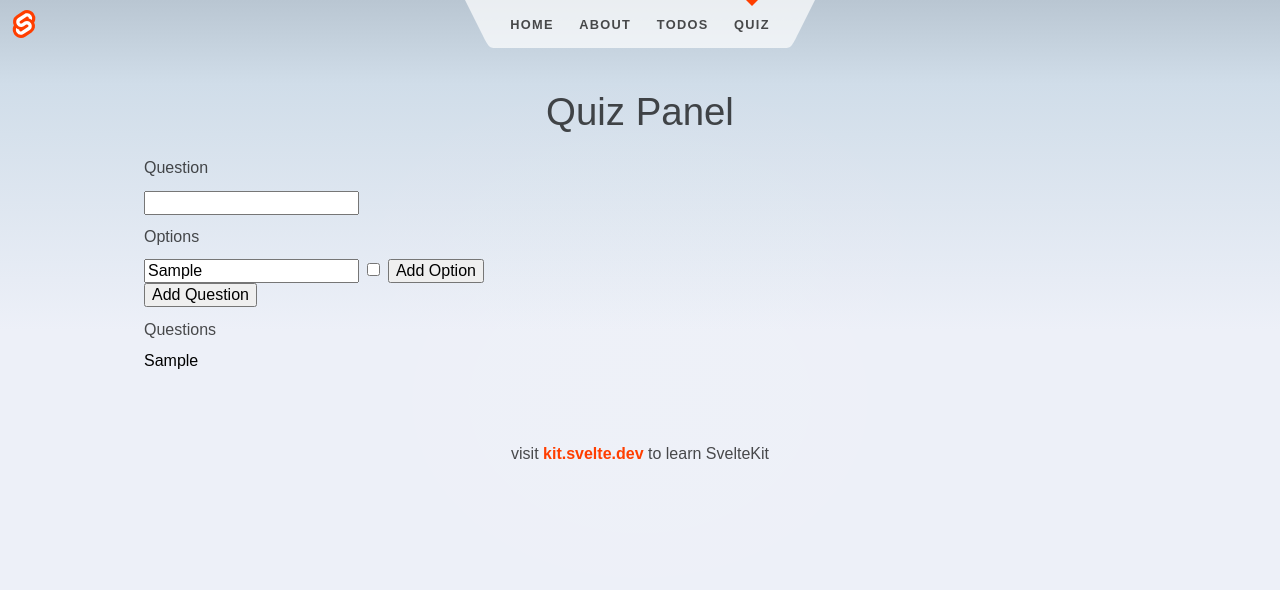
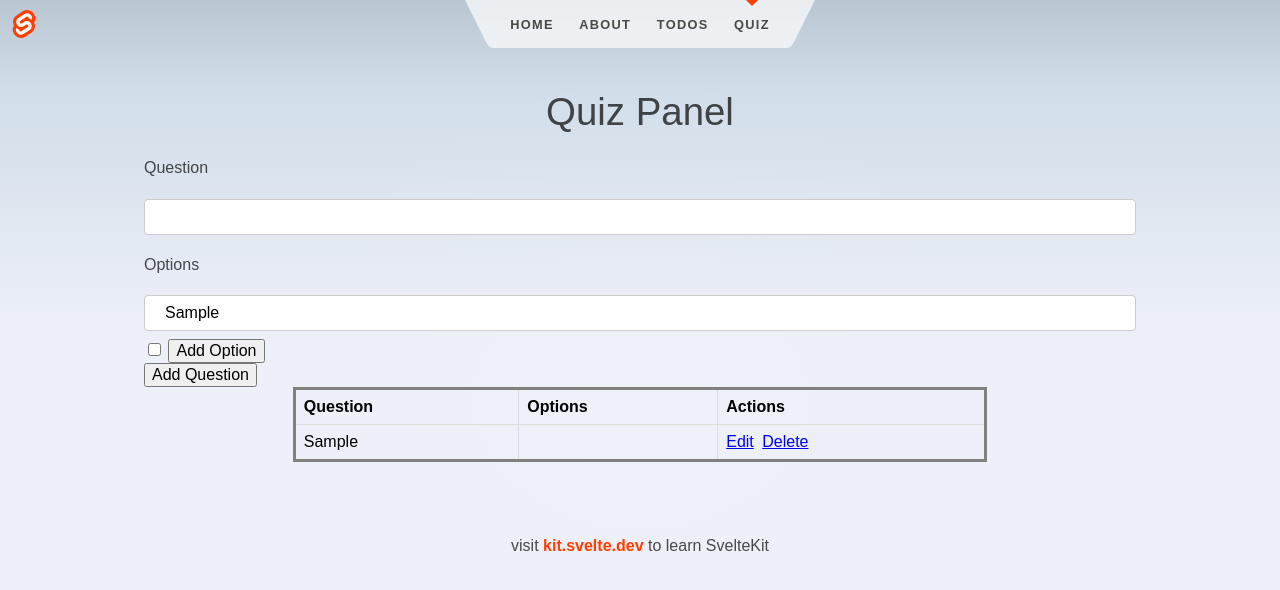
Before and after one commit to ashok-cse/my-sveltekit-app, a SvelteKit app: page /quiz in a window 1280 px wide. Both pictures are taken after typing "Sample", "Sample" into the empty fields and a click on the button "Add Question". Shown: the top 590 px of the page. Built offline with nearby package versions, Linux system fonts and the light colour scheme.

Commit message:
Table CSs

```diff
--- a/src/routes/quiz/+page.svelte
+++ b/src/routes/quiz/+page.svelte
@@ -3,6 +3,94 @@
 	<title>Quiz Panel</title>
 	<meta name="description" content=" Quiz Panel app" />
 </svelte:head>
+
+<style>
+    .quiz-form {
+    border-style: solid;
+    /* margin-bottom: 10px; */
+    /* margin-left: 10px; */
+    padding: 10px;
+    /* width: 50%; */
+    margin: auto;
+    width: 50%;
+    /* border: 3px solid green; */
+    /* padding: 10px; */
+}
+
+.quiz-table {
+    border-style: solid;
+    /* margin-bottom: 10px; */
+    /* margin-left: 10px; */
+    padding: 20px;
+    /* width: 50%; */
+    margin: auto;
+    width: 70%;
+    /* border: 3px solid green; */
+    /* padding: 10px; */
+}
+
+body > table{
+    width: 80%;
+}
+
+table{
+    border-collapse: collapse;
+}
+table.list{
+    width:100%;
+}
+
+td, th {
+    border: 1px solid #dddddd;
+    text-align: left;
+    padding: 8px;
+}
+tr:nth-child(even),table.list thead>tr {
+    background-color: #dddddd;
+}
+
+input[type=text], input[type=number] {
+    width: 100%;
+    padding: 8px 20px;
+    margin: 8px 0;
+    display: inline-block;
+    border: 1px solid #ccc;
+    border-radius: 4px;
+    box-sizing: border-box;
+}
+
+input[type=submit] {
+    width: 30%;
+    background-color: black;
+    color: white;
+    padding: 10px 18px;
+    /* margin: 0px 0; */
+    border: none;
+    border-radius: 5px;
+    cursor: pointer;
+}
+
+form div.form-action-buttons{
+    text-align: right;
+}
+
+a{
+    cursor: pointer;
+    text-decoration: underline;
+    color: #0000ee;
+    margin-right: 4px;
+}
+
+label.validation-error{
+    color:   red;
+    margin-left: 5px;
+}
+
+.hide{
+    display:none;
+}
+</style>
+
 
 <script>
     let questions = []
@@ -54,20 +142,32 @@
             </div>
             <button on:click={addNewQuestion}>Add Question</button>
         </div>
-        <div>
-            <h2>Questions</h2>
+     <table class="quiz-table">
+        <thead>
+            <tr>
+                <th>Question</th>
+                <th>Options</th>
+                <th>Actions</th>
+            </tr>
+        </thead>
+        <tbody>
             {#each questions as question}
-                <div>
-                    <span>{question.label}</span>
-                    <div>
+                <tr>
+                    <td>{question.label}</td>
+                    <td>
                         {#each question.options as option}
                             <div>
                                 <span>{option.value}</span>
                                 <span>{option.isCorrect}</span>
                             </div>
                         {/each}
-                    </div>
-                </div>
+                    </td>
+                    <td>
+                        <a>Edit</a>
+                        <a>Delete</a>
+                    </td>
+                </tr>
             {/each}
-        </div>
+        </tbody>
+     </table>
     </div>
```
